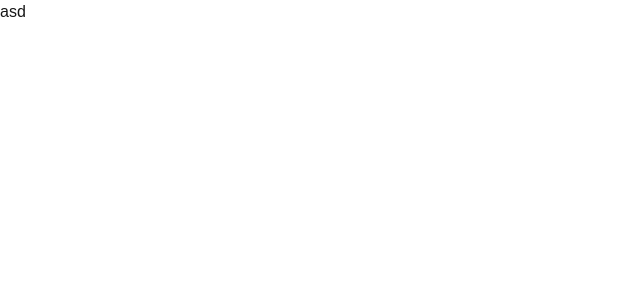
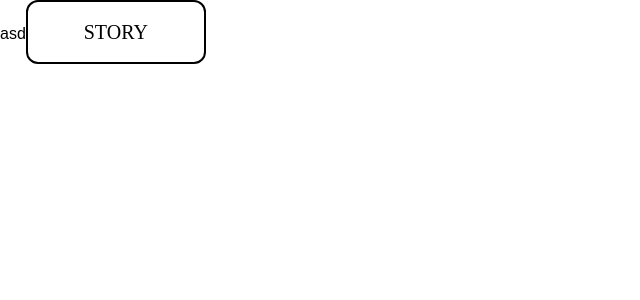
Before and after one commit to ReallyNguyen/recyclonaut.v2, a Next.js app: page / in a window 1280 px wide. Shown: the top 300 px of the page, without its empty margins (0-640 px from the left). Built offline with nearby package versions, Linux system fonts and the light colour scheme.

Commit message:
buttom components added

```diff
--- /dev/null
+++ b/components/button.js
@@ -0,0 +1,15 @@
+import { useRouter } from "next/router"
+
+export default function Button({ name, page }) {
+    const router = useRouter()
+    return (
+        <>
+            <button
+                className="w-45 h-16 text-xl rounded-xl bg-transparent border-2 accent-white font-[Silkscreen]"
+                onClick={() => router.push(page)}
+            >
+                {name}
+            </button>
+        </>
+    )
+}
--- a/pages/index.js
+++ b/pages/index.js
@@ -2,6 +2,7 @@ import { motion as m } from "framer-motion";
 import Head from "next/head";
 import Image from "next/image";
 import Intro from "@/components/intro";
+import Button from "@/components/button";
 import Transition from "@/components/transition";
 import Test from "@/components/test";
 
@@ -13,6 +14,10 @@ export default function Home() {
       </Head>
       <Intro>
         asd
+        <Button
+          name={"STORY"}
+          page={"/intro"}
+        />
       </Intro>
     </>
   );
--- a/styles/globals.css
+++ b/styles/globals.css
@@ -1,8 +1,22 @@
 @import "tailwindcss";
 
+@import url('https://fonts.googleapis.com/css2?family=Orbitron:wght@400;700&display=swap');
+
+@import url('https://fonts.googleapis.com/css2?family=Montserrat&display=swap');
+
+@import url('https://fonts.googleapis.com/css2?family=Silkscreen&display=swap');
+
 :root {
-  --background: #ffffff;
-  --foreground: #171717;
+  --headings: "Orbitron";
+  --buttons: "Silkscreen";
+  --body-text: "Montserrat";
+  --pure-white: #FFFFFF;
+  --russian-violet: #462255;
+  --syracuse-orange: #C84C09;
+  --golden-yellow: #FFD400;
+  --dogwood-rose: #D90368;
+  --hunter-green: #436436;
+  --dark-mode: #000000;
 }
 
 @theme inline {
```
